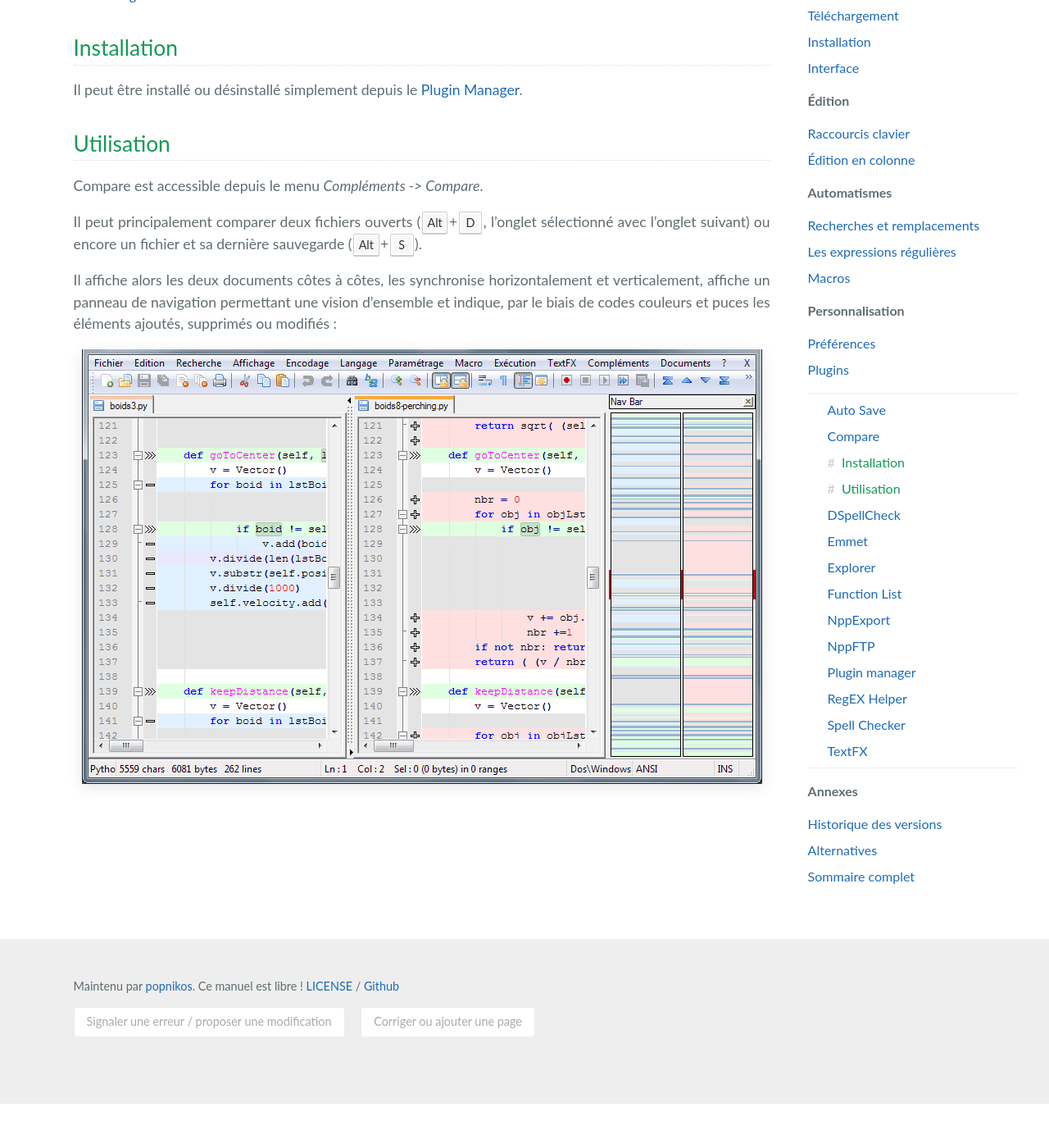
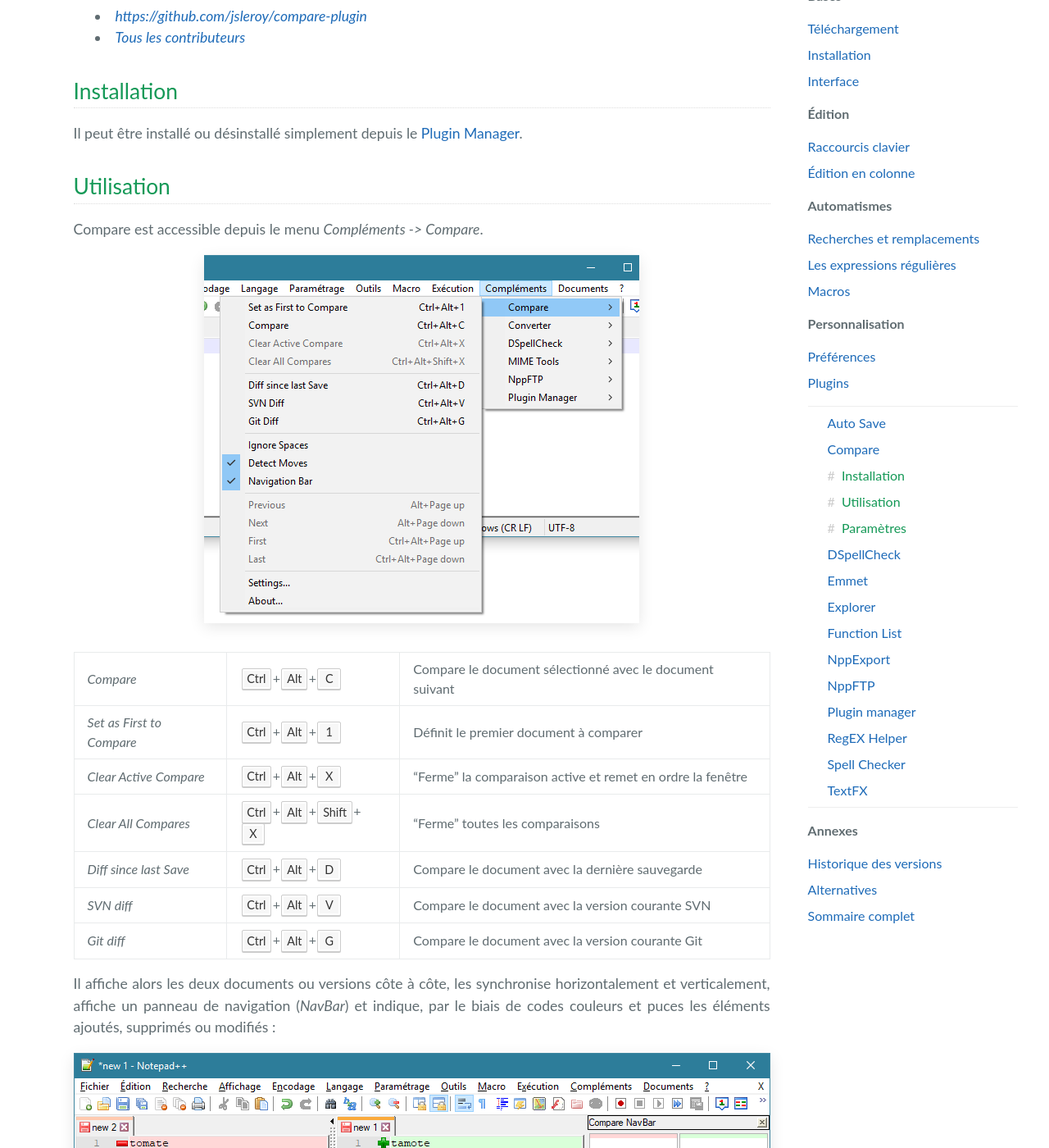
Before and after one commit to popnikos/nppmanuel, a Jekyll site: the page built from _pages/plugins/compare.md, in a window 1280 px wide and 1400 px high, scrolled down 464 px. Shown: the whole window at 82% size. Built offline with Jekyll 4.4.1, drawn with Linux system fonts in a browser that asks for light colours; before the commit the page ends 1810 px from its top, so only the background shows below that; some of the changed text lies outside the part shown.

Commit message:
update plugin compare

```diff
--- a/_pages/plugins/compare.md
+++ b/_pages/plugins/compare.md
@@ -1,15 +1,15 @@
 ---
 layout: default
 title: Compare
-plugin:
-    desc: Différences entre deux fichiers
+plugin_desc: Différences entre deux fichiers
+plugin_date: 2011
 ---
-Ce [plugin](../plugins.md) permet de déterminer les différences entre deux fichiers dans [Notepad++](../notepad++.md).
+Ce [plugin](../plugins.md) permet de déterminer les différences entre deux fichiers ouverts, entre deux versions Git, SVN ou depuis la dernière sauvegarde.
 
-Il a été créé par [Jean-Sébastien Leroy](http://sourceforge.net/users/harrybharry) :
+Il a été créé par Ty Landercasper et [Jean-Sébastien Leroy](https://github.com/jsleroy) en 2011 et est développé depuis 2016 par [Pavel Nedev](https://github.com/pnedev).
 
-- [Forum d'aide](http://sourceforge.net/projects/npp-plugins/forums/forum/730527)
-- [Page Facebook](http://facebook.com/pages/Notepad-plus-plus-Compare-plugin/156187331112718)
+- <https://github.com/jsleroy/compare-plugin>
+- [Tous les contributeurs](https://github.com/jsleroy/compare-plugin/graphs/contributors)
 
 ## Installation
 
@@ -19,8 +19,22 @@ Il peut être installé ou désinstallé simplement depuis le [Plugin Manager](p
 
 Compare est accessible depuis le menu *Compléments -> Compare*.
 
-Il peut principalement comparer deux fichiers ouverts (<kbd>Alt</kbd>+<kbd>D</kbd>, l'onglet sélectionné avec l'onglet suivant) ou encore un fichier et sa dernière sauvegarde (<kbd>Alt</kbd>+<kbd>S</kbd>).
+![Menu du plugin Compare](/images/plugins/compare/npp_plugin_compare_menu.png)
 
-Il affiche alors les deux documents côtes à côtes, les synchronise horizontalement et verticalement, affiche un panneau de navigation permettant une vision d'ensemble et indique, par le biais de codes couleurs et puces les éléments ajoutés, supprimés ou modifiés :
+| *Compare* | <kbd>Ctrl</kbd>+<kbd>Alt</kbd>+<kbd>C</kbd> | Compare le document sélectionné avec le document suivant
+| *Set as First to Compare* | <kbd>Ctrl</kbd>+<kbd>Alt</kbd>+<kbd>1</kbd> | Définit le premier document à comparer
+| *Clear Active Compare* | <kbd>Ctrl</kbd>+<kbd>Alt</kbd>+<kbd>X</kbd> | "Ferme" la comparaison active et remet en ordre la fenêtre
+| *Clear All Compares* | <kbd>Ctrl</kbd>+<kbd>Alt</kbd>+<kbd>Shift</kbd>+<kbd>X</kbd> | "Ferme" toutes les comparaisons
+| *Diff since last Save* | <kbd>Ctrl</kbd>+<kbd>Alt</kbd>+<kbd>D</kbd> | Compare le document avec la dernière sauvegarde
+| *SVN diff* | <kbd>Ctrl</kbd>+<kbd>Alt</kbd>+<kbd>V</kbd> | Compare le document avec la version courante SVN
+| *Git diff* | <kbd>Ctrl</kbd>+<kbd>Alt</kbd>+<kbd>G</kbd> | Compare le document avec la version courante Git
 
-![Comparaison de deux versions d'un programme](/images/notepadpp_compare.png)
+Il affiche alors les deux documents ou versions côte à côte, les synchronise horizontalement et verticalement, affiche un panneau de navigation (*NavBar*) et indique, par le biais de codes couleurs et puces les éléments ajoutés, supprimés ou modifiés :
+
+![Comparaison de deux versions d'un programme](/images/plugins/compare/npp_plugin_compare.png)
+
+## Paramètres
+
+Les paramètres sont accessibles depuis le menu *Compléments -> Compare -> Settings*.
+
+![Paramètres du plugin Compare](/images/plugins/compare/npp_plugin_compare_settings.png)
```
Also changed, not shown: images/notepadpp_compare.png (deleted), images/plugins/compare/npp_plugin_compare.png (added), images/plugins/compare/npp_plugin_compare_menu.png (added), images/plugins/compare/npp_plugin_compare_settings.png (added).
